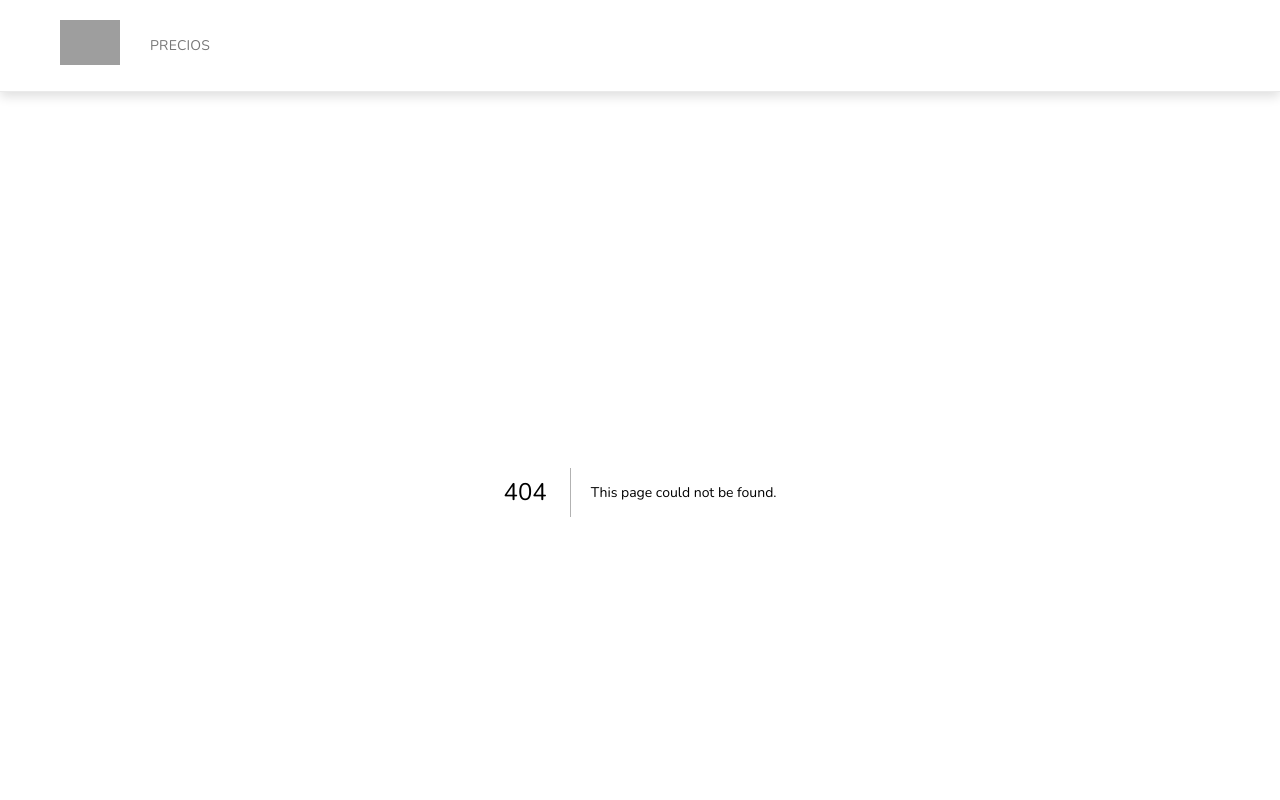
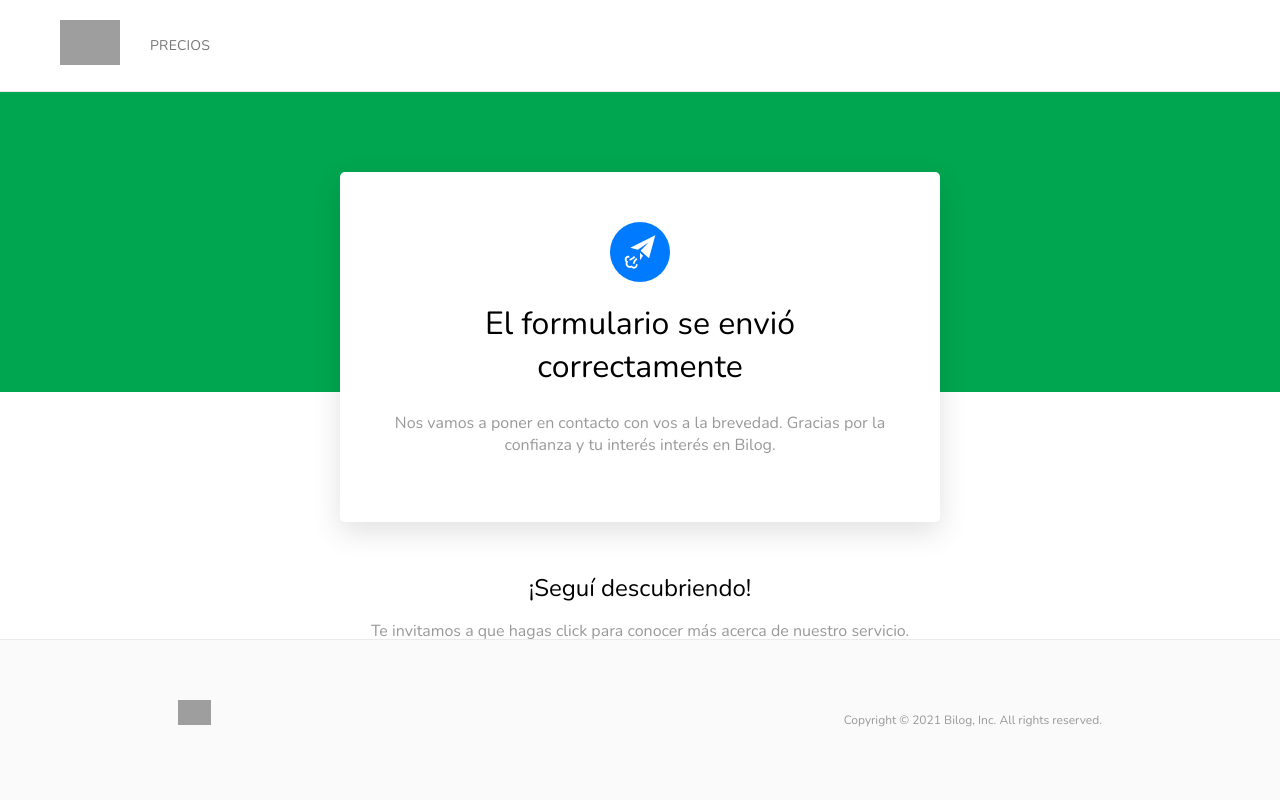
Before and after one commit to juanpernu/bilog-payments, a Next.js app: page /custom in a window 1280 px wide. Before the commit this address had no page. Shown: the top 800 px of the page. Built offline with nearby package versions, Linux system fonts and the light colour scheme; grey boxes are pictures that could not be loaded.

Commit message:
feat: create custom price page

```diff
--- a/components/Card/index.js
+++ b/components/Card/index.js
@@ -1,17 +1,5 @@
-import { useRouter } from 'next/router';
-
-const Card = ({ children }) => {
-  const router = useRouter();
-
-  const handleOnClick = (e) => {
-    e.preventDefault()
-  }
-
-  return (
-    <div className="product-card">
-      {children}
-    </div>
-  )
+const Card = ({ children, className }) => {
+  return <div className={`product-card ${className}`}>{children}</div>;
 };
 
 export default Card;
--- a/components/Card/index.scss
+++ b/components/Card/index.scss
@@ -2,8 +2,8 @@
   text-align: center;
   padding: 25px;
   box-sizing: border-box;
-  background: rgb(255,255,255);
-  box-shadow: rgba(0, 0, 0, .12) 0px 10px 30px;
+  background: rgb(255, 255, 255);
+  box-shadow: rgba(0, 0, 0, 0.12) 0px 10px 30px;
   border-radius: 5px;
   text-align: left;
   display: flex;
--- a/components/Cover/index.scss
+++ b/components/Cover/index.scss
@@ -24,9 +24,14 @@
     background-color: $full;
   }
 
+  &.custom {
+    height: 300px;
+    background-color: $bilog-green;
+  }
+
   &-container {
     padding: 80px 0 80px;
-    width: 1200px;
+    max-width: 1200px;
     margin: 0 auto;
   }
 }
--- a/components/Icon/index.js
+++ b/components/Icon/index.js
@@ -5,6 +5,7 @@ import Check from "./check";
 import Video from "./video";
 import Close from "./close";
 import Control from "./control";
+import Send from "./send";
 
 const icons = {
   back: BackArrow,
@@ -13,6 +14,7 @@ const icons = {
   video: Video,
   close: Close,
   control: Control,
+  send: Send,
 };
 
 const GeneratedIcon = ({
--- /dev/null
+++ b/components/Icon/send.js
@@ -0,0 +1,22 @@
+import React from "react";
+
+const Send = ({
+  width = 24,
+  height = 24,
+  colorFill = "#5697FA",
+  className,
+}) => (
+  <svg
+    className={className}
+    width={width}
+    height={height}
+    fillRule="evenodd"
+    clipRule="evenodd"
+    viewBox="-6 -6 36 36"
+    fill={colorFill}
+  >
+    <path d="M23 0l-4.5 16.5-6.097-5.43 5.852-6.175-7.844 5.421-5.411-1.316 18-9zm-11 12.501v5.499l2.193-3.323-2.193-2.176zm-2.789 3.857l.94.934c-.875.885-1.773 1.933-2.125 3.375l-1.286-.314c.434-1.774 1.491-3.004 2.471-3.995zm-1.565 7.642c-.715 0-1.353-.279-1.887-.83-1.458.515-2.844-.044-3.576-1.084-.575-.817-.703-1.853-.353-2.845-.552-.534-.83-1.166-.83-1.884 0-1.562 1.16-2.803 3.24-2.586l.195 1.117c-.664.062-1.277.097-1.674.494-.668.668-.467 2.063.787 2.433-.832.836-.751 2.037-.127 2.696.654.69 1.903.799 2.765-.059.385 1.305 1.798 1.422 2.433.787.392-.392.431-.995.492-1.649l1.125.229c.2 1.979-1.009 3.181-2.59 3.181zm-3.318-7.032l.314 1.287c1.755-.43 2.953-1.45 3.989-2.471l-.938-.931c-.876.866-1.927 1.764-3.365 2.115z" />
+  </svg>
+);
+
+export default Send;
--- a/components/Layout/Footer/index.scss
+++ b/components/Layout/Footer/index.scss
@@ -1,8 +1,11 @@
+$footer-light-bg: #fafafa;
+$footer-light-order: 1px solid #eaeaea;
+
 /* STYLES FOR MOBILE */
 @media only screen and (max-width: 750px) {
   .footer.light {
-    background: #fafafa;
-    border-top: 1px solid #eaeaea;
+    background: $footer-light-bg;
+    border-top: $footer-light-order;
   }
   .footer--links {
     display: grid;
@@ -28,37 +31,60 @@
 
 /* STYLES FOR DESKTOP */
 @media only screen and (min-width: 751px) {
-  .footer--links {
-    max-width: 1024px;
-    margin: 0 auto;
-    display: flex;
-    align-items: flex-start;
-  }
   .footer {
     background: #000;
     border-top: 1px solid #333;
+
+    &.light {
+      background: $footer-light-bg;
+      border-top: $footer-light-order;
     }
-  .footer.light {
-    background: #fafafa;
-    border-top: 1px solid #eaeaea;
-  }
+
     .wrapper {
       max-width: 1024px;
       margin: 0 auto;
       padding: 60px 0;
       display: flex;
       justify-content: space-between;
-  }
-  .wrapper--text {
+
+      &--text {
         margin: 0 50px;
       }
+
       .copyright {
         text-align: right;
-    color: #999999;
+        color: $bilog-gray;
         font-size: 12px;
       }
+
       .logo {
         height: 25px;
         width: auto;
       }
     }
+
+    &--links {
+      max-width: 1024px;
+      margin: 0 auto;
+      display: flex;
+      align-items: flex-start;
+    }
+  }
+}
+
+@media only screen and (min-width: 1201px) {
+  .footer {
+    position: absolute;
+    bottom: 0;
+    width: 100%;
+  }
+}
+
+// TABLET
+@media only screen and (min-width: 1024px) and (min-height: 1300px) {
+  .footer {
+    position: absolute;
+    bottom: 0;
+    width: 100%;
+  }
+}
--- /dev/null
+++ b/pages/custom/index.js
@@ -0,0 +1,48 @@
+import { useRouter } from "next/router";
+
+import Cover from "../../components/Cover";
+import Card from "../../components/Card";
+import Icon from "../../components/Icon";
+import Button from "../../components/Button";
+
+const Custom = () => {
+  const router = useRouter();
+
+  const handleClick = (e) => {
+    e.preventDefault();
+    router.push("https://www.bilog.com.ar/odontologica");
+  };
+
+  return (
+    <section className="custom-page">
+      <Cover template="custom">
+        <Card className="success-card">
+          <Icon
+            type="send"
+            width={60}
+            height={60}
+            className="icon"
+            colorFill="#fff"
+          />
+          <h3 className="subtitle">El formulario se envió correctamente</h3>
+          <p className="text">
+            Nos vamos a poner en contacto con vos a la brevedad. Gracias por la
+            confianza y tu interés interés en Bilog.
+          </p>
+        </Card>
+      </Cover>
+      <div className="sugestion-message">
+        <h5 className="subtitle">¡Seguí descubriendo!</h5>
+        <p className="text">
+          Te invitamos a que hagas click para conocer más acerca de nuestro
+          servicio.
+        </p>
+        <Button onClick={handleClick} className="sugestion-button">
+          Ver más información
+        </Button>
+      </div>
+    </section>
+  );
+};
+
+export default Custom;
--- /dev/null
+++ b/pages/custom/index.scss
@@ -0,0 +1,60 @@
+@import "../../styles/variables";
+
+.custom-page {
+  .text {
+    color: $bilog-gray;
+  }
+
+  .success-card {
+    position: absolute;
+    max-width: 600px;
+    padding: 50px;
+    margin: 0 auto;
+    left: 50%;
+    transform: translateX(-50%);
+    display: flex;
+    flex-direction: column;
+    align-items: center;
+    text-align: center;
+
+    // TABLET
+    @media only screen and (min-width: 768px) and (max-width: 1024px) {
+      width: 600px;
+    }
+
+    // MOBILE
+    @media only screen and (max-width: 750px) {
+      min-width: 276px;
+      width: 90%;
+    }
+
+    .icon {
+      background-color: $bilog-blue;
+      border-radius: 50%;
+      padding: 5px;
+      margin-bottom: 20px;
+    }
+
+    .subtitle {
+      color: $bilog-black;
+    }
+  }
+
+  .sugestion-message {
+    padding: 180px 0;
+    max-width: 1200px;
+    margin: 0 auto;
+    display: block;
+    text-align: center;
+
+    // MOBILE
+    @media only screen and (max-width: 750px) {
+      width: 90%;
+      padding: 250px 0 180px;
+    }
+
+    .sugestion-button {
+      margin: 0 auto;
+    }
+  }
+}
--- a/pages/versions/index.scss
+++ b/pages/versions/index.scss
@@ -35,16 +35,3 @@
     }
   }
 }
-
-.subtitle {
-  font-size: 32px;
-  font-weight: 300;
-  margin: 0 0 8px 0;
-}
-
-.title {
-  font-size: 42px;
-  line-height: 52px;
-  font-weight: 600;
-  margin: 0;
-}
--- a/styles/style.scss
+++ b/styles/style.scss
@@ -3,6 +3,7 @@
 
 @import "../pages/pay/index.scss";
 @import "../pages/versions/index.scss";
+@import "../pages/custom/index.scss";
 @import "../components/index.scss";
 @import "./variables";
 
@@ -63,3 +64,36 @@ a {
     gap: 20px;
   }
 }
+
+h2 {
+  font-size: 36px;
+}
+
+h3 {
+  font-size: 32px;
+
+  // MOBILE
+  @media only screen and (max-width: 750px) {
+    font-size: 28px;
+  }
+}
+
+h4 {
+  font-size: 28px;
+}
+
+h5 {
+  font-size: 24px;
+}
+
+.subtitle {
+  font-weight: 300;
+  margin: 0 0 8px 0;
+}
+
+.title {
+  font-size: 42px;
+  line-height: 52px;
+  font-weight: 600;
+  margin: 0;
+}
```
Lines whose indentation alone changed are shown as unchanged.
